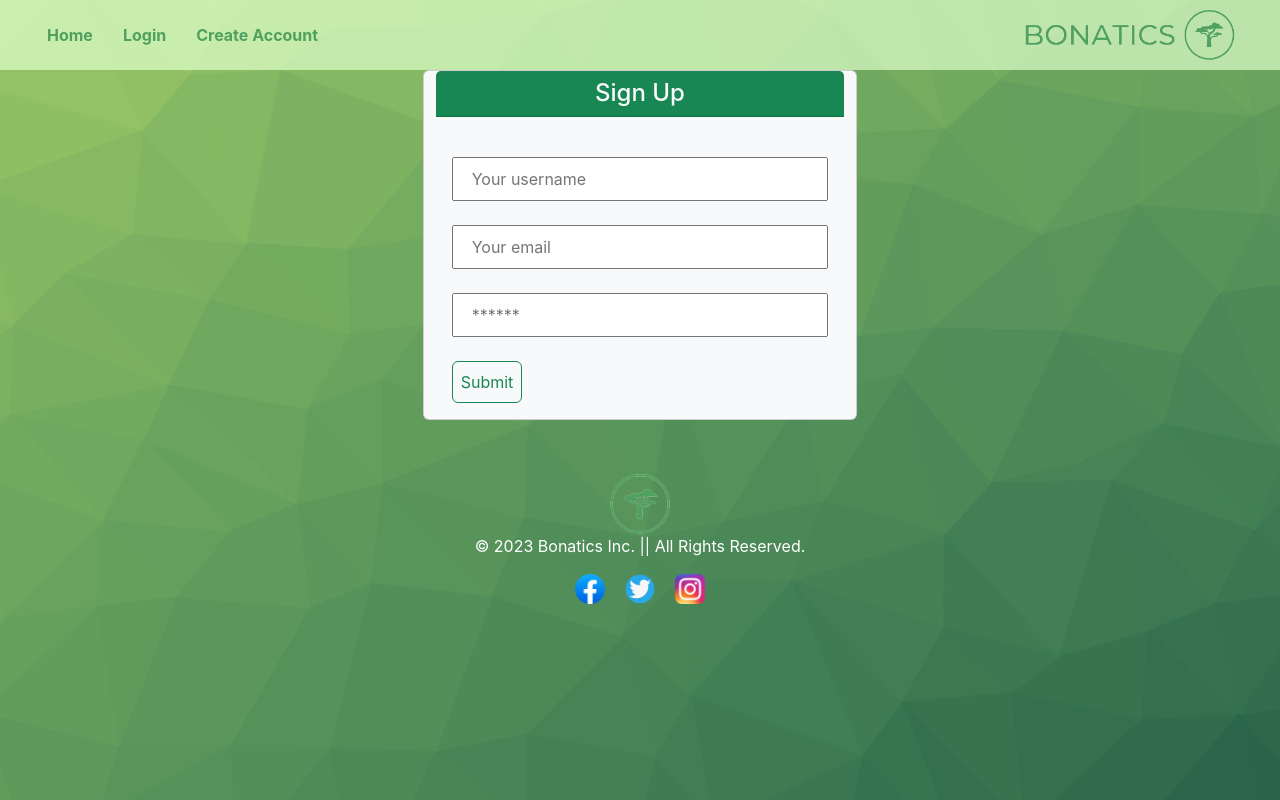
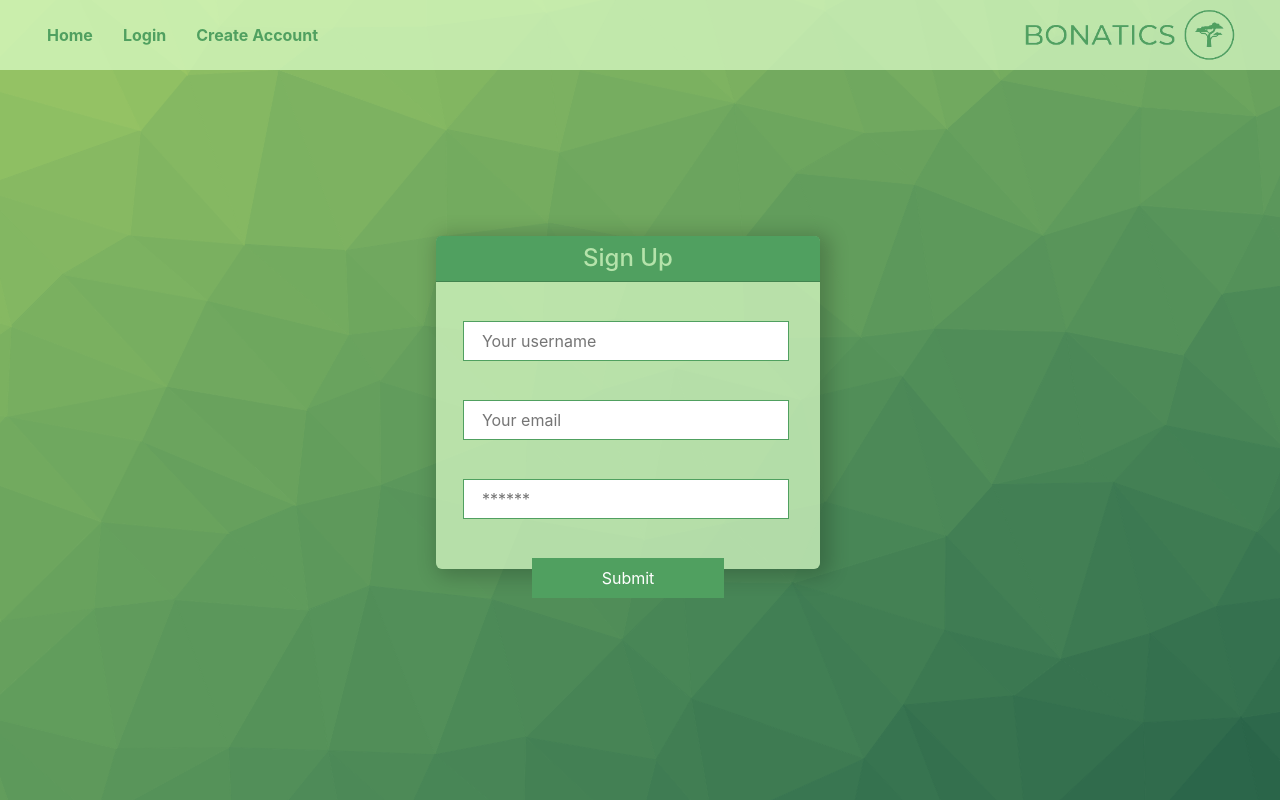
Before and after one commit to SotoTheMayor/bonatics, a React (Create React App) app in the folder client/: page /signup in a window 1280 px wide. Shown: the top 800 px of the page. Built offline with nearby package versions, Linux system fonts and the light colour scheme; no server answers.

Commit message:
sign up page and more profile page changes

```diff
--- a/client/src/App.css
+++ b/client/src/App.css
@@ -155,7 +155,7 @@ input{
 }
 
 .login-input {
-
+  margin-top: 30px !important;
   margin-left: 7%;
   margin-right: 7%;
   border-radius: 0px !important;
@@ -167,8 +167,20 @@ input{
 
 }
 
-.search-button, .login-button{
-  border-color:  #366e41 !important;
+.signup-input {
+  margin-top: 15px !important;
+  margin-left: 7%;
+  margin-right: 7%;
+  border-radius: 0px !important;
+  width: 85% !important;
+  height: 40px !important;
+  border-style: solid;
+  border-color: #50a060 !important;
+  border-width: 1px !important;
+}
+
+.search-button, .login-button, .signup-button{
+  border-style: none !important;
   background-color:  #50a060 !important;
   vertical-align:top !important;
   border-radius: 0px !important;
@@ -177,12 +189,33 @@ input{
   width: 15%;
 }
 
+.button-cont {
+  width: 100%;
+  text-align: center;
+}
+
+.login-button {
+  color: white;
+  width: 50%;
+  margin-top: 30px;
+
+}
+
+.signup-button {
+  margin-top: 15px;
+  color: white;
+  width: 50%;
+}
+
+.button:hover {
+background-image: linear-gradient(to bottom, #50a060 , #366e41 );
+}
+
 .profile {
   align-items: center;
   justify-content: center;
   width: 100%;
   height: 100%;
-
 }
 
 .prof-1 {
@@ -194,16 +227,19 @@ input{
 
 .profile-cont {
   margin-top: 40px;
+
 }
 
 
 .profile-cont, .login-cont {
+  position: relative;
   display: flex;
   padding-bottom: 15px;
   background-color: rgba(223, 255, 202, 0.7);
   width: 100vw;
   height: 85vh;
   overflow:auto;
+  overflow-x: hidden;
 }
 
 
@@ -302,19 +338,16 @@ background-color: transparent;
 }
 
 ::-webkit-scrollbar{
-  margin-top: 40px;
   width: 10px;
   background:#50a060 ;
 }
 
 ::-webkit-scrollbar-track {
-  margin-top: 40px;
   border-color: #366e41;
 }
 
 ::-webkit-scrollbar-thumb {
   background: #366e41;
-  border-radius: 10px;
 }
 
 @media only screen and (max-width: 710px) {
--- a/client/src/pages/Home.tsx
+++ b/client/src/pages/Home.tsx
@@ -96,7 +96,7 @@ const Home = () => {
                         placeholder="Search for a plant"
                         onChange={(e) => setSearchInput(e.target.value)}
                     />
-                    <Button type='submit' variant='success' className="search-button">
+                    <Button type='submit' variant='success' className="search-button button">
                         Submit Search
                     </Button>
                 </Form>
--- a/client/src/pages/Login.tsx
+++ b/client/src/pages/Login.tsx
@@ -65,13 +65,15 @@ const Login = () => {
                     value={formState.password}
                     onChange={handleChange}
                   />
+                  <div className='button-cont'>
                   <button
-                    className="p-2 login-button"
+                    className="p-2 login-button button"
                     style={{ cursor: 'pointer' }}
                     type="submit"
                   >
                     Submit
                   </button>
+                  </div>
                 </form>
     )}
               {error && (
--- a/client/src/pages/Signup.tsx
+++ b/client/src/pages/Signup.tsx
@@ -44,10 +44,10 @@ const Signup = () => {
     };
 
     return (
-        <main className="row justify-content-center align-items-center mb-4">
-                <div className="card bg-light col-4 justify-content-center">
-                    <h4 className="card-header bg-success text-light text-center mb-4">Sign Up</h4>
-                    <div className="card-body">
+        <main className="row justify-content-center align-items-center mb-4 login-cont">
+                <div className="card col-4 login-card">
+                    <h4 className="card-header text-center mb-4 login-header">Sign Up</h4>
+                    <div className="justify-content-center">
                         {data ? (
                             <p>
                                 Success! You may now head{' '}
@@ -56,7 +56,7 @@ const Signup = () => {
                         ) : (
                             <form onSubmit={handleFormSubmit}>
                                 <input
-                                    className="form-input col-12 p-2 mb-4"
+                                    className="form-input col-12 p-2 mb-4 signup-input"
                                     placeholder="Your username"
                                     name="userName"
                                     type="text"
@@ -64,7 +64,7 @@ const Signup = () => {
                                     onChange={handleChange}
                                 />
                                 <input
-                                    className="form-input col-12 p-2 mb-4"
+                                    className="form-input col-12 p-2 mb-4 signup-input"
                                     placeholder="Your email"
                                     name="email"
                                     type="email"
@@ -72,20 +72,22 @@ const Signup = () => {
                                     onChange={handleChange}
                                 />
                                 <input
-                                    className="form-input col-12 p-2 mb-4"
+                                    className="form-input col-12 p-2 mb-4 signup-input"
                                     placeholder="******"
                                     name="password"
                                     type="password"
                                     value={formState.password}
                                     onChange={handleChange}
                                 />
+                                <div className='button-cont'>
                                 <button
-                                    className="btn btn-outline-success text-green p-2"
+                                    className="p-2 signup-button button"
                                     style={{ cursor: 'pointer' }}
                                     type="submit"
                                 >
                                     Submit
                                 </button>
+                                </div>
                             </form>
                         )}
 
```
